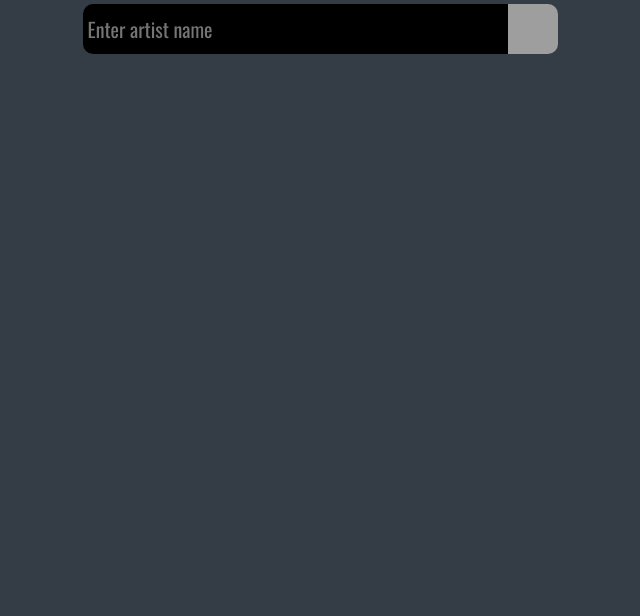
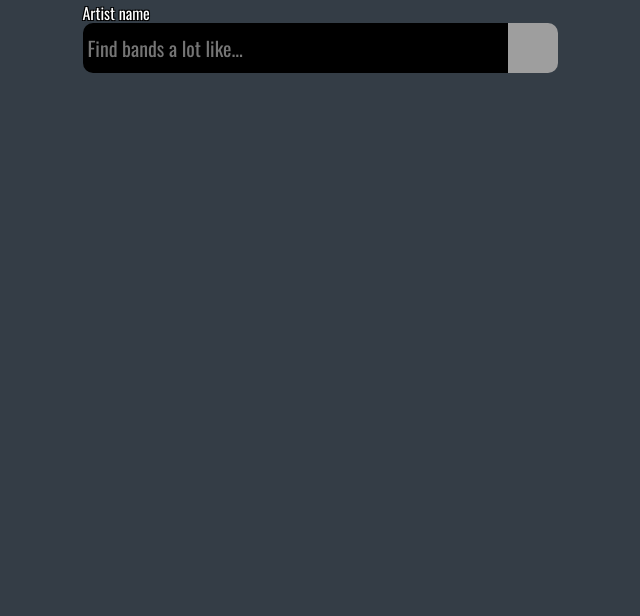
Before and after one commit to trevarwilliams/API-Capstone, a plain HTML site: page index.html in a window 1280 px wide. Shown: the part 184-800 px from the top of the page, without its empty margins (320-960 px from the left). Drawn offline with nearby package versions, Linux system fonts and the light colour scheme; grey boxes are pictures that could not be loaded.

Commit message:
Added/style input label

```diff
--- a/index.html
+++ b/index.html
@@ -34,8 +34,9 @@
 
 		<div class="form-container">
 			<form class="search-form" name="tastedive-search">
-				<label for="band-search"></label>
-        <input type="text" name="query" id="band-search" placeholder="Enter artist name" required><button type="Submit" value="Search" taxindex="-1"></button>
+				<label for="band-search">Artist name</label>
+				<input type="text" name="query" id="band-search" placeholder="Find bands a lot like..." required>
+				<button type="Submit" value="Search" taxindex="-1"></button>
       </form>
     </div>
 
--- a/main.css
+++ b/main.css
@@ -73,6 +73,10 @@ div.form-container {
 
 form.search-form {
   width: 500px;
+}
+
+label {
+  display: block;
 }
 
 input, button {
@@ -160,6 +164,10 @@ div.resultsHeader span.band-name, div.similarResults span.band-name {
     margin-bottom: 25px;
   }
 
+  label {
+    margin-left: 5%;
+  }
+
   input {
     width: 80%;
     margin-left: 5%;
```
